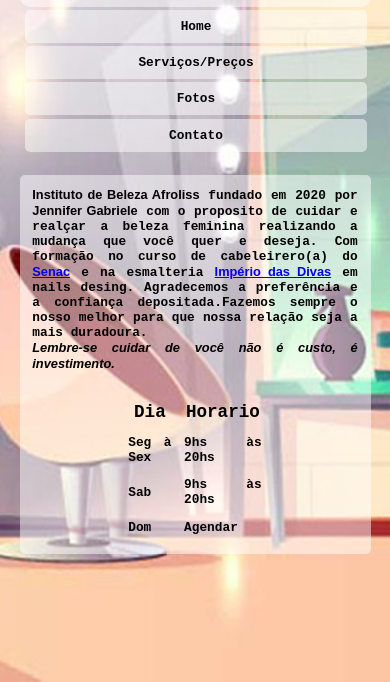
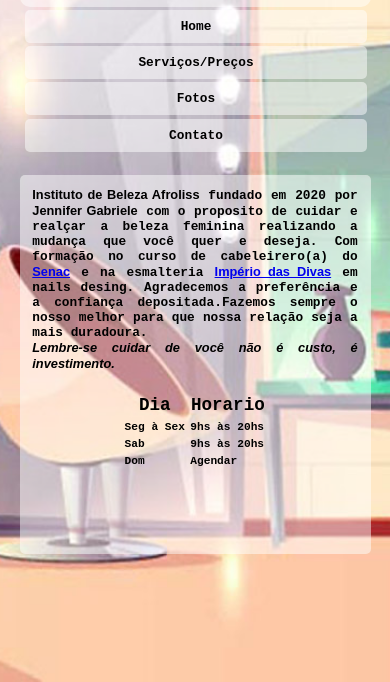
Before and after one commit to JuniorAsantos/Afrolliss, a plain HTML site: page index.html in a window 390 px wide. Shown: the part 162-844 px from the top of the page. Drawn offline with Linux system fonts and the light colour scheme.

Commit message:
exercicio atualizado

```diff
--- a/estilo/media-query.css
+++ b/estilo/media-query.css
@@ -71,17 +71,20 @@
         width: 40vw;
         margin: auto;
         margin-top: 0.3em;
+    }
 
+    #corpo2 > #tabela {
+        border-spacing: 0.2em;
     }
 
     th{
         font-size: 1.1em;
+        font-weight: bolder;
         text-align: center;
-        border-spacing: 0.5em;
     }
      th, td{
         font-family: 'Courier New', Courier, monospace;
-        font-weight: bold;
+        font-weight: 100px;
         margin: auto;
         padding: 0.1em;
         background-color: rgb(255, 255, 255,0.0);
@@ -89,7 +92,7 @@
 
     }
     td {
-        font-size: 0.8em;
+        font-size: 0.7em;
     }
 
 }
```
